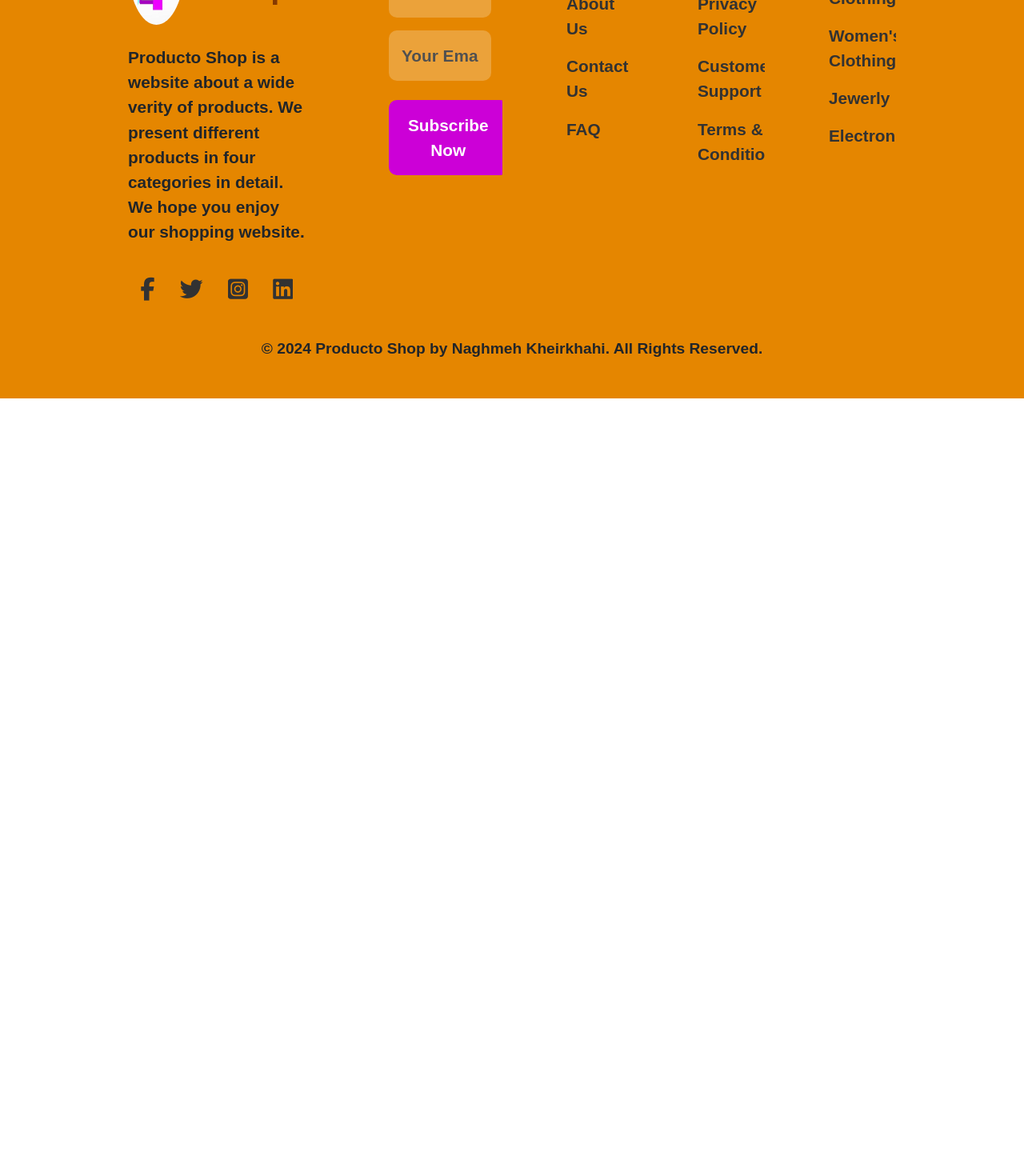
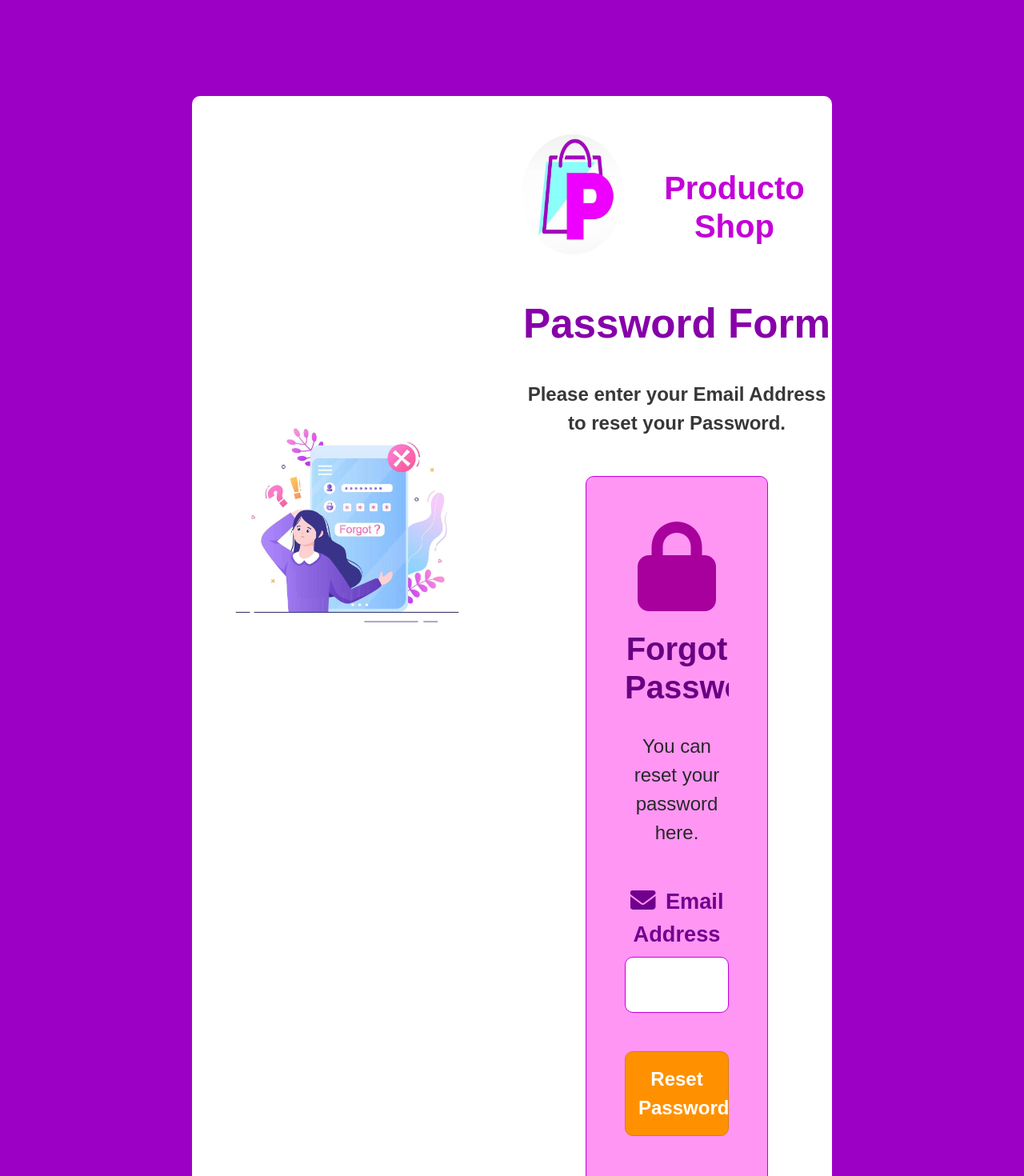
Before and after one commit to Naghmeh-Kheirkhahi/userprofile, a React (Create React App) app: page /ForgotPass in a window 1280 px wide. Shown: the part 200-1670 px from the top of the page at 80% size. Before the commit the page ends 800 px from the top, so only its background shows below. Built offline with nearby package versions, Linux system fonts and the light colour scheme.

Commit message:
made the forgot password page

```diff
--- a/src/App.js
+++ b/src/App.js
@@ -20,7 +20,7 @@ import CustomerSupport from './Pages/CustomerSupport/CustomerSupport';
 import TandC from './Pages/TandC/TandC';
 import Login from './Pages/Login/Login';
 import Register from './Pages/Register/Register';
-import UserPanel from './Pages/UserPanel/UserPanel';
+import ForgotPass from './Pages/ForgotPass/ForgotPass';
 
 import { ThemeProvider } from './Context/ThemeContext';
 import Test from './Components/Test/Test';
@@ -28,6 +28,8 @@ import Test from './Components/Test/Test';
 import { UserProvider } from './Context/UserContext';
 import DisplayUsername from './Components/Test/DisplayUsername';
 
+import ProtectedRoute from './Components/ProtectedRoute/ProtectedRoute';
+import UserPanel from './Pages/UserPanel/UserPanel';
 import Orders from './Pages/UserPanel/UserPanelMenu/Orders';
 import Address from './Pages/UserPanel/UserPanelMenu/Address';
 import Payment from './Pages/UserPanel/UserPanelMenu/Payment';
@@ -35,7 +37,6 @@ import Interests from './Pages/UserPanel/UserPanelMenu/Interests';
 import PersonalInfo from './Pages/UserPanel/UserPanelMenu/PersonalInfo';
 import ChangePass from './Pages/UserPanel/UserPanelMenu/ChangePass';
 
-import ProtectedRoute from './Components/ProtectedRoute/ProtectedRoute';
 
 
 
@@ -63,6 +64,7 @@ function App() {
 
             <Route path='/Register' element={<Register />} />
             <Route path='/Login' element={<Login />} />
+            <Route path='/ForgotPass' element={<ForgotPass />} />
 
 
             {/* here Userpanel and all the pages included it will be protected */}
--- /dev/null
+++ b/src/Pages/ForgotPass/ForgotPass.css
@@ -0,0 +1,154 @@
+
+
+* {
+    margin: 0;
+    padding: 0;
+    box-sizing: border-box;
+}
+
+.login-main {
+    background-color: #9d00c5;
+}
+
+/* ThemeContext */
+.dark-login-main {
+    background-color: #350042;
+}
+
+
+.login-container {
+    background-color: #ffffff;
+    border-radius: 10px;
+    margin: 20rem 15rem 15rem 15rem;
+}
+
+
+.login-image img {
+    width: 100%;
+    margin-bottom: 5rem;
+}
+
+.login-form {
+    padding: 3rem 0 5rem 0;
+}
+
+
+.login-heading {
+    text-align: center;
+}
+
+.login-heading h1 {
+    font-size: 3.2rem;
+    color: #8700a9;
+    font-weight: 800;
+    margin: 3rem 0 2rem 0;
+    padding: 0.5rem 0;
+}
+
+.login-heading p {
+    font-size: 1.5rem;
+    font-weight: 600;
+    margin-bottom: 3rem;
+    color: rgb(55, 55, 55);
+}
+
+.login-logo a {
+    display: flex;
+    justify-content: center;
+    align-items: center;
+    text-decoration: none;
+}
+
+.login-logo img {
+    width: 150px;
+    height: 150px;
+    border-radius: 50%;
+    margin-left: 0;
+}
+
+.login-logo h1 {
+    font-size: 2.5rem;
+    color: #c300d8;
+    font-weight: 800;
+    margin: 2rem 0 0 1rem;
+    padding: 0.5rem 0;
+}
+
+
+
+.light-pass-form {
+    padding: 3rem ;
+    margin: 0 5rem;
+    border: 1px solid #c300d8;
+    border-radius: 10px;
+    background-color: #ff96f4;
+}
+
+/* ThemeContext */
+.dark-pass-form {
+    padding: 3rem ;
+    margin: 0 5rem;
+    border: 1px solid #c300d8;
+    border-radius: 10px;
+    background-color: #d680cd;
+}
+
+.light-pass-form i , .dark-pass-form i {
+    color: #a8009d;
+    padding: 0.5rem 0;
+    font-size: 7rem;
+}
+
+.light-pass-form h2 , .dark-pass-form h2 {
+    color: #680082;
+    font-size: 2.5rem;
+    font-weight: 700;
+    padding: 0.5rem 0 1.5rem 0;
+}
+
+.light-pass-form p , .dark-pass-form p {
+    font-size: 1.5rem;
+    font-weight: 500;
+    margin-bottom: 3rem;
+    color: rgb(40, 40, 40);
+}
+
+
+.light-pass-form label, .dark-pass-form label {
+    font-size: 1.7rem;
+    font-weight: 700;
+    color: #72008e;
+    margin-bottom: 0;
+}
+
+.light-pass-form label i, .dark-pass-form label i {
+    color: #72008e;
+    font-size: 2rem;
+    margin: 0 0.3rem -0.3rem 0;
+    padding: 0;
+}
+
+.light-pass-form input, .dark-pass-form input {
+    width: 100%;
+    padding: 1rem;
+    margin-bottom: 1rem;
+    border: 1px solid #c300d8;
+    border-radius: 10px;
+    font-size: 1.5rem;
+    color: rgb(55, 55, 55);
+    outline: none;
+}
+
+
+.pass-btn {
+    width: 100%;
+    margin: 2rem auto 3rem auto;
+    padding: 1rem;
+    background-color: #ff9100;
+    border: 1px solid #dc7d00;
+    color: #ffffff;
+    font-size: 1.5rem;
+    font-weight: 700;
+    border-radius: 10px;
+    cursor: pointer;
+}
--- /dev/null
+++ b/src/Pages/ForgotPass/ForgotPass.js
@@ -0,0 +1,92 @@
+
+import React, { useContext, useState } from "react";
+import './ForgotPass.css';
+import { Link } from "react-router-dom";
+import logo from "../../Assets/images/logo.jpg";
+import { useNavigate } from "react-router-dom";
+import forgotPass from "../../Assets/images/forgot-password.jpg";
+import { ThemeContext } from "../../Context/ThemeContext";
+
+
+
+function ForgotPass() {
+
+    const { theme } = useContext(ThemeContext);
+
+    const [email, setEmail] = useState("");
+
+    const navigate = useNavigate();
+
+
+    const handlePassword = (e) => {
+
+            e.preventDefault();
+
+            console.log(email);
+
+            if (email === "") {
+                alert("Please fill in the Email Address field!");
+                return;
+            }
+
+            alert("The new Password has been reset successfully. Please check your email address!");
+            navigate("/Login");
+    }
+
+
+
+    return (
+        <>
+            <div className={theme === 'dark' ? 'dark-login-main' : 'login-main'}>
+                <div className="login-container">
+                    <div className="row">
+                        <div className="login-image col-6">
+                            <img src={forgotPass} />
+                        </div>
+
+
+                        <div className="login-form col-6">
+                            <div className="login-heading">
+                                <div className="login-logo">
+                                    <Link to="/"><img src={logo} alt="Logo" />
+                                        <h1>Producto Shop</h1>
+                                    </Link>
+                                </div>
+
+                                <h1>Password Form</h1>
+
+                                <p>Please enter your Email Address to reset your Password.</p>
+                            </div>
+
+                            <div className={theme === 'dark' ? 'dark-pass-form' : 'light-pass-form'}>
+                                <div class="panel panel-default">
+                                    <div class="panel-body">
+                                        <div class="text-center">
+                                            <i class="fa fa-lock fa-4x"></i>
+                                            <h2 class="text-center">Forgot Password?</h2>
+                                            <p>You can reset your password here.</p>
+
+                                            <form onSubmit={handlePassword} autocomplete="off" class="form" method="post">
+                                                    <div data-mdb-input-init class="flex-fill">
+                                                        <label class="form-label" for="formEmail"><i class="fa fa-envelope"></i> Email Address</label>
+
+                                                        <input type="email" id="formEmail" value={email} onChange={(e) => setEmail(e.target.value)} />
+                                                    </div>
+
+                                                    <button type="submit" data-mdb-button-init data-mdb-ripple-init className="pass-btn">Reset Password</button>
+
+                                                {/* <input type="hidden" class="hide" name="token" id="token" value="" /> */}
+                                            </form>
+                                        </div>
+                                    </div>
+                                </div>
+                            </div>
+                        </div>
+                    </div>
+                </div>
+            </div>
+        </>
+    )
+}
+
+export default ForgotPass;
--- a/src/Pages/Login/Login.js
+++ b/src/Pages/Login/Login.js
@@ -103,7 +103,7 @@ function Login() {
 
                                     <div class="col-6 forget-pass">
                                         {/* Simple link */}
-                                        <a href="#!">Forgot password?</a>
+                                        <a href="/ForgotPass">Forgot password?</a>
                                     </div>
                                 </div>
 
```
Also changed, not shown: src/Assets/images/forgot-password.jpg (added).
